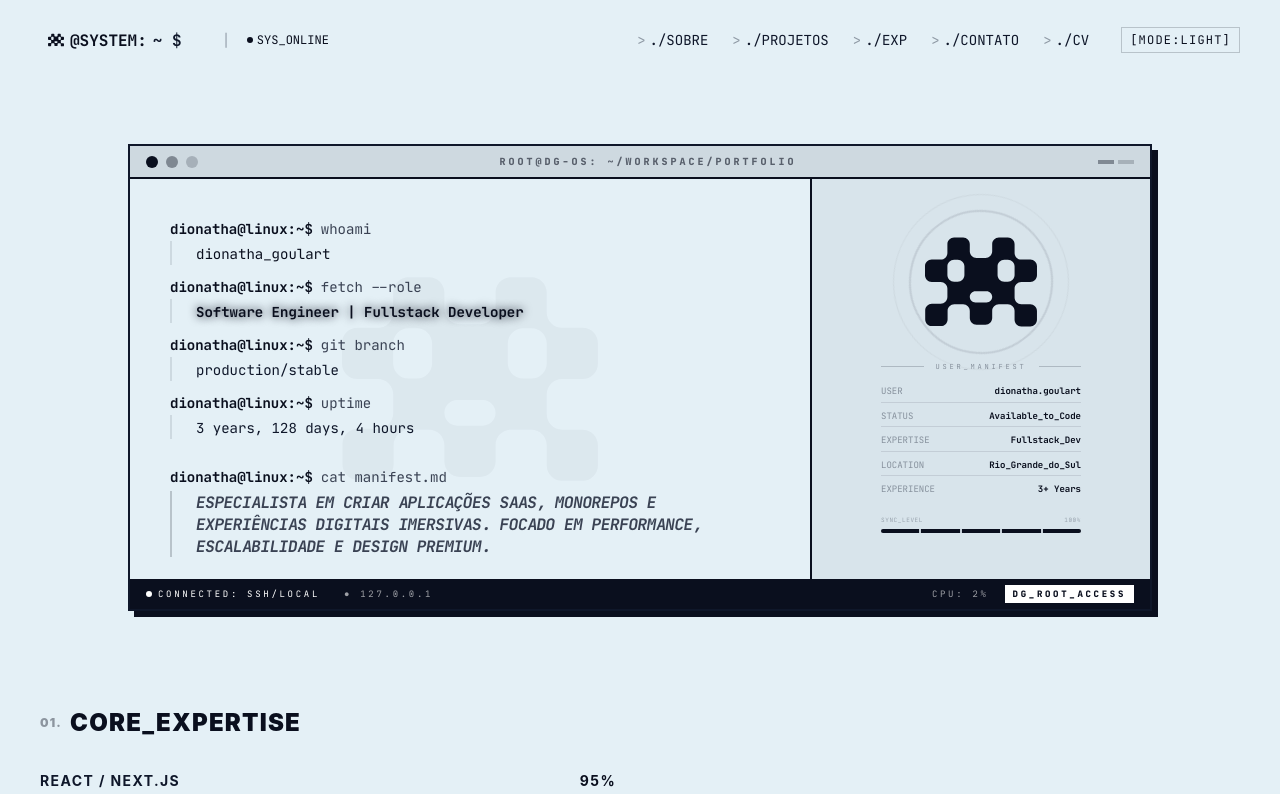
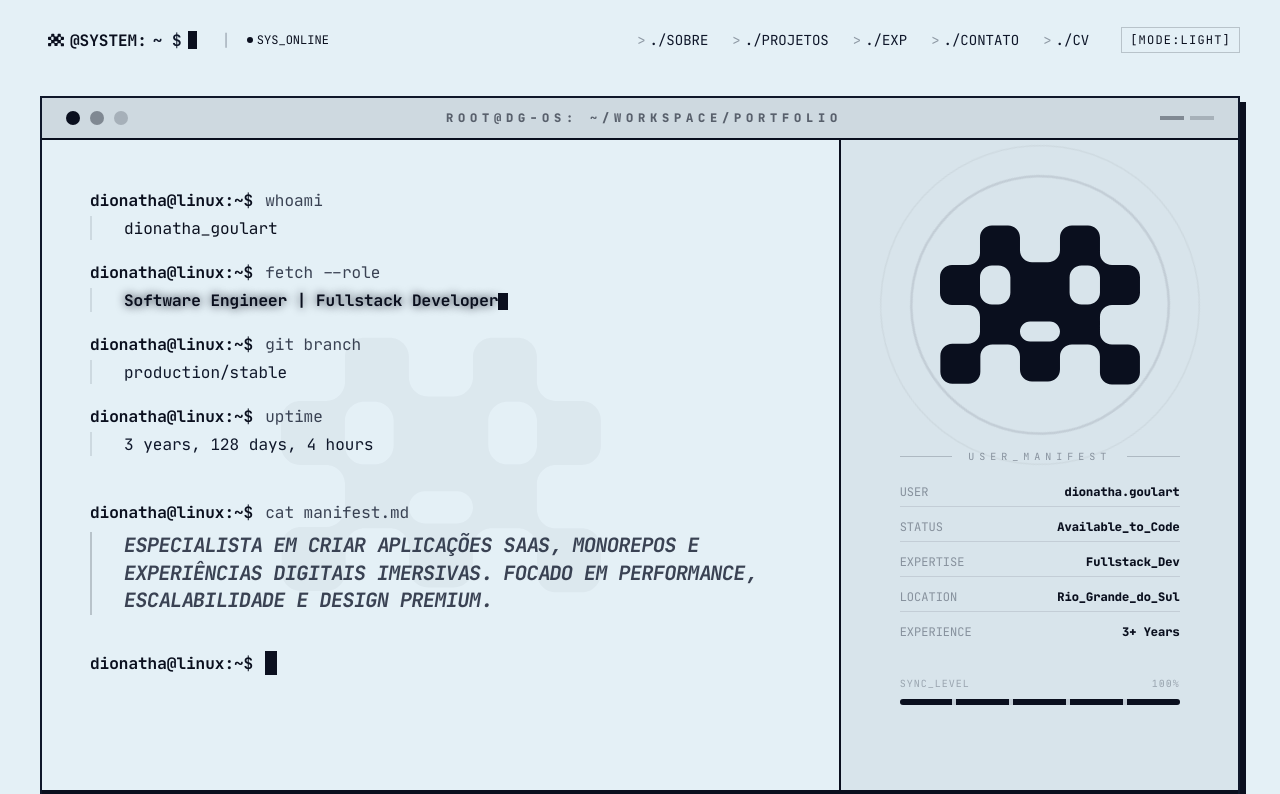
Before and after one commit to DionathaGoulart/Portfolio, a Next.js app: page /dev in a window 1280 px wide. Shown: the top 794 px of the page. Built offline with nearby package versions, Linux system fonts and the light colour scheme.

Commit message:
fix(dev): resolve type errors in terminal lines and adjust page padding

```diff
--- a/src/components/dev/Hero.tsx
+++ b/src/components/dev/Hero.tsx
@@ -9,49 +9,55 @@ export default function Hero() {
     { cmd: "whoami", value: "dionatha_goulart", color: "text-accent" },
     { cmd: "fetch --role", value: devContent.role, isTyping: true },
     { cmd: "git branch", value: "production/stable" },
-    { cmd: "uptime", value: "3 years, 128 days, 4 hours" },
+    { cmd: "uptime", value: "3 years, 128 days, 4 hours" }
   ];
 
   return (
-    <section className="relative mb-16 md:mb-24 pt-4">
+    <section className="relative mb-6 md:mb-10 pt-0 min-h-[calc(100vh-theme(spacing.20))] flex flex-col justify-center">
       <motion.div
         initial={{ opacity: 0, y: 20 }}
         animate={{ opacity: 1, y: 0 }}
-        className="retro-border bg-card retro-shadow overflow-hidden max-w-5xl mx-auto"
+        className="retro-border bg-card retro-shadow overflow-hidden w-full flex flex-col"
       >
         {/* Terminal Header */}
-        <div className="bg-accent/10 border-b-2 border-accent flex justify-between items-center px-4 py-2">
-          <div className="flex gap-2">
-            <div className="w-3 h-3 rounded-full bg-accent" />
-            <div className="w-3 h-3 rounded-full bg-accent/40" />
-            <div className="w-3 h-3 rounded-full bg-accent/20" />
+        <div className="bg-accent/10 border-b-2 border-accent flex justify-between items-center px-6 py-3 shrink-0">
+          <div className="flex gap-2.5">
+            <div className="w-3.5 h-3.5 rounded-full bg-accent" />
+            <div className="w-3.5 h-3.5 rounded-full bg-accent/40" />
+            <div className="w-3.5 h-3.5 rounded-full bg-accent/20" />
           </div>
-          <div className="font-mono text-[10px] font-black uppercase tracking-[0.3em] text-accent/60">
+          <div className="font-mono text-xs font-black uppercase tracking-[0.4em] text-accent/60">
             root@dg-os: ~/workspace/portfolio
           </div>
-          <div className="flex gap-1">
-             <div className="w-4 h-1 bg-accent/40" />
-             <div className="w-4 h-1 bg-accent/20" />
+          <div className="flex gap-1.5">
+            <div className="w-6 h-1 bg-accent/40" />
+            <div className="w-6 h-1 bg-accent/20" />
           </div>
         </div>
 
-        <div className="grid grid-cols-1 md:grid-cols-12">
-          {/* Terminal Content Area - FIXED HEIGHT */}
-          <div className="md:col-span-8 p-6 md:p-10 font-mono relative overflow-hidden h-[450px] md:h-[400px] flex flex-col justify-start">
+        <div className="grid grid-cols-1 md:grid-cols-12 flex-1">
+          {/* Terminal Content Area - MAXIMIZED HEIGHT */}
+          <div className="md:col-span-8 p-8 md:p-12 font-mono relative overflow-hidden min-h-[500px] md:min-h-[650px] flex flex-col justify-start">
             {/* Background Logo Watermark */}
-            <div className="absolute top-1/2 left-1/2 -translate-x-1/2 -translate-y-1/2 w-64 h-64 opacity-[0.03] pointer-events-none">
+            <div className="absolute top-1/2 left-1/2 -translate-x-1/2 -translate-y-1/2 w-80 h-80 opacity-[0.03] pointer-events-none">
               <Logo className="w-full h-full text-accent" />
             </div>
 
-            <div className="relative z-10 space-y-3">
+            <div className="relative z-10 space-y-5">
               {terminalLines.map((line, i) => (
-                <div key={i} className="space-y-0.5">
-                  <div className="flex items-center gap-2">
-                    <span className="text-accent font-bold text-xs md:text-sm">dionatha@linux:~$</span>
-                    <span className="text-foreground/80 text-xs md:text-sm">{line.cmd}</span>
+                <div key={i} className="space-y-1">
+                  <div className="flex items-center gap-3">
+                    <span className="text-accent font-bold text-sm md:text-base">
+                      dionatha@linux:~$
+                    </span>
+                    <span className="text-foreground/80 text-sm md:text-base">
+                      {line.cmd}
+                    </span>
                   </div>
-                  <div className="pl-6 border-l-2 border-accent/10 min-h-[1.2rem]">
-                    <span className={`${line.color || 'text-foreground'} text-xs md:text-sm`}>
+                  <div className="pl-8 border-l-2 border-accent/10 min-h-[1.5rem]">
+                    <span
+                      className={`${line.color || "text-foreground"} text-sm md:text-base`}
+                    >
                       {line.isTyping ? (
                         <span className="text-accent terminal-glow font-bold">
                           <TypingText text={line.value} speed={40} />
@@ -64,75 +70,94 @@ export default function Hero() {
                 </div>
               ))}
 
-              <div className="pt-4 space-y-1">
-                <div className="flex items-center gap-2">
-                  <span className="text-accent font-bold text-xs md:text-sm">dionatha@linux:~$</span>
-                  <span className="text-foreground/80 text-xs md:text-sm">cat manifest.md</span>
+              <div className="pt-6 space-y-2">
+                <div className="flex items-center gap-3">
+                  <span className="text-accent font-bold text-sm md:text-base">
+                    dionatha@linux:~$
+                  </span>
+                  <span className="text-foreground/80 text-sm md:text-base">
+                    cat manifest.md
+                  </span>
                 </div>
-                <div className="pl-6 border-l-2 border-accent/20">
-                   <p className="text-foreground/80 leading-snug max-w-lg uppercase font-bold tracking-tight text-sm md:text-base italic">
+                <div className="pl-8 border-l-2 border-accent/20">
+                  <p className="text-foreground/80 leading-snug max-w-2xl uppercase font-bold tracking-tight text-base md:text-xl italic">
                     {devContent.hero.description}
                   </p>
                 </div>
               </div>
 
               {/* Blinking Cursor */}
-              <div className="flex items-center gap-2 pt-2">
-                <span className="text-accent font-bold text-xs md:text-sm">dionatha@linux:~$</span>
-                <span className="w-2 h-4 bg-accent animate-pulse" />
+              <div className="flex items-center gap-3 pt-4">
+                <span className="text-accent font-bold text-sm md:text-base">
+                  dionatha@linux:~$
+                </span>
+                <span className="w-3 h-6 bg-accent animate-pulse" />
               </div>
             </div>
           </div>
 
-          {/* Side Info / Logo Branding */}
-          <div className="md:col-span-4 border-t-2 md:border-t-0 md:border-l-2 border-accent bg-accent/5 p-6 flex flex-col items-center justify-center gap-6 relative overflow-hidden">
+          {/* Side Info / Logo Branding - LARGER SCALE */}
+          <div className="md:col-span-4 border-t-2 md:border-t-0 md:border-l-2 border-accent bg-accent/5 p-8 flex flex-col items-center justify-center gap-16 relative overflow-hidden">
             {/* Decorative grid pattern */}
-             <div className="absolute inset-0 opacity-[0.05] pointer-events-none"
-                  style={{ backgroundImage: 'radial-gradient(var(--color-accent) 1px, transparent 1px)', backgroundSize: '15px 15px' }}
+            <div
+              className="absolute inset-0 opacity-[0.05] pointer-events-none"
+              style={{
+                backgroundImage:
+                  "radial-gradient(var(--color-accent) 1px, transparent 1px)",
+                backgroundSize: "20px 20px",
+              }}
             />
 
-             <div className="relative group scale-90 md:scale-100">
-                <div className="absolute -inset-4 border-2 border-accent/10 group-hover:border-accent/30 transition-colors animate-[spin_15s_linear_infinite] rounded-full" />
-                <div className="absolute -inset-8 border border-accent/5 animate-[spin_20s_linear_infinite_reverse] rounded-full" />
-                <Logo className="w-24 h-24 md:w-28 md:h-28 text-accent drop-shadow-[0_0_15px_rgba(var(--color-accent),0.3)] relative z-10" />
+            <div className="relative group scale-110 md:scale-125">
+              <div className="absolute -inset-6 border-2 border-accent/10 group-hover:border-accent/30 transition-colors animate-[spin_15s_linear_infinite] rounded-full" />
+              <div className="absolute -inset-12 border border-accent/5 animate-[spin_20s_linear_infinite_reverse] rounded-full" />
+              <Logo className="w-32 h-32 md:w-40 md:h-40 text-accent drop-shadow-[0_0_20px_rgba(var(--color-accent),0.4)] relative z-10" />
             </div>
 
-             <div className="text-center space-y-3 relative z-10 w-full max-w-[200px]">
+            <div className="text-center space-y-5 relative z-10 w-full max-w-[280px]">
               <div className="flex justify-between items-center">
                 <div className="h-px flex-1 bg-accent/20" />
-                   <div className="mx-3 font-mono text-[7px] uppercase tracking-[0.4em] opacity-40 whitespace-nowrap">USER_MANIFEST</div>
+                <div className="mx-4 font-mono text-[8px] md:text-[10px] uppercase tracking-[0.5em] opacity-40 whitespace-nowrap">
+                  USER_MANIFEST
+                </div>
                 <div className="h-px flex-1 bg-accent/20" />
               </div>
 
-                <div className="grid grid-cols-1 gap-1.5 font-mono">
-                   <div className="flex justify-between items-center text-[9px] border-b border-accent/10 pb-1">
+              <div className="grid grid-cols-1 gap-3 font-mono">
+                <div className="flex justify-between items-center text-xs border-b border-accent/10 pb-1.5">
                   <span className="opacity-40 uppercase">User</span>
-                      <span className="text-accent font-bold">dionatha.goulart</span>
+                  <span className="text-accent font-black">
+                    dionatha.goulart
+                  </span>
                 </div>
-                   <div className="flex justify-between items-center text-[9px] border-b border-accent/10 pb-1">
+                <div className="flex justify-between items-center text-xs border-b border-accent/10 pb-1.5">
                   <span className="opacity-40 uppercase">Status</span>
-                      <span className="text-accent font-bold">Available_to_Code</span>
+                  <span className="text-accent font-black text-[10px] md:text-xs">
+                    Available_to_Code
+                  </span>
                 </div>
-                   <div className="flex justify-between items-center text-[9px] border-b border-accent/10 pb-1">
+                <div className="flex justify-between items-center text-xs border-b border-accent/10 pb-1.5">
                   <span className="opacity-40 uppercase">Expertise</span>
-                      <span className="text-accent font-bold">Fullstack_Dev</span>
+                  <span className="text-accent font-black">Fullstack_Dev</span>
                 </div>
-                   <div className="flex justify-between items-center text-[9px] border-b border-accent/10 pb-1">
+                <div className="flex justify-between items-center text-xs border-b border-accent/10 pb-1.5">
                   <span className="opacity-40 uppercase">Location</span>
-                      <span className="text-accent font-bold">Rio_Grande_do_Sul</span>
+                  <span className="text-accent font-black text-[10px] md:text-xs">
+                    Rio_Grande_do_Sul
+                  </span>
                 </div>
-                   <div className="flex justify-between items-center text-[9px]">
+                <div className="flex justify-between items-center text-xs">
                   <span className="opacity-40 uppercase">Experience</span>
-                      <span className="text-accent font-bold">3+ Years</span>
+                  <span className="text-accent font-black">3+ Years</span>
                 </div>
               </div>
 
-                <div className="pt-2 text-left">
-                   <div className="font-mono text-[6px] uppercase tracking-widest opacity-30 mb-1 flex justify-between">
+              <div className="pt-4 text-left">
+                <div className="font-mono text-[8px] md:text-[10px] uppercase tracking-widest opacity-30 mb-2 flex justify-between">
                   <span>Sync_Level</span>
                   <span>100%</span>
                 </div>
-                   <div className="h-1 w-full bg-accent/10 rounded-full overflow-hidden flex gap-0.5">
+                <div className="h-1.5 w-full bg-accent/10 rounded-full overflow-hidden flex gap-1">
                   <div className="h-full bg-accent w-[20%]" />
                   <div className="h-full bg-accent w-[20%]" />
                   <div className="h-full bg-accent w-[20%]" />
@@ -155,7 +180,9 @@ export default function Hero() {
           </div>
           <div className="flex gap-4 items-center">
             <span className="opacity-60 hidden md:inline">CPU: 2%</span>
-             <span className="bg-white text-accent px-2 font-black py-0.5">DG_ROOT_ACCESS</span>
+            <span className="bg-white text-accent px-2 font-black py-0.5">
+              DG_ROOT_ACCESS
+            </span>
           </div>
         </div>
       </motion.div>
--- a/src/components/shared/PersonaPage.tsx
+++ b/src/components/shared/PersonaPage.tsx
@@ -12,7 +12,7 @@ interface PersonaPageProps {
 export function PersonaPage({ content, children, footerContent, className = "" }: PersonaPageProps) {
   return (
     <div className={`selection:bg-accent selection:text-white ${className}`}>
-      <main className="max-w-7xl mx-auto px-6 md:px-10 pb-20 pt-28 md:pt-32">
+      <main className="max-w-7xl mx-auto px-4 sm:px-6 md:px-10 pb-20 pt-20 md:pt-24">
         {children}
 
         {footerContent || (
```
Lines whose indentation alone changed are shown as unchanged.
